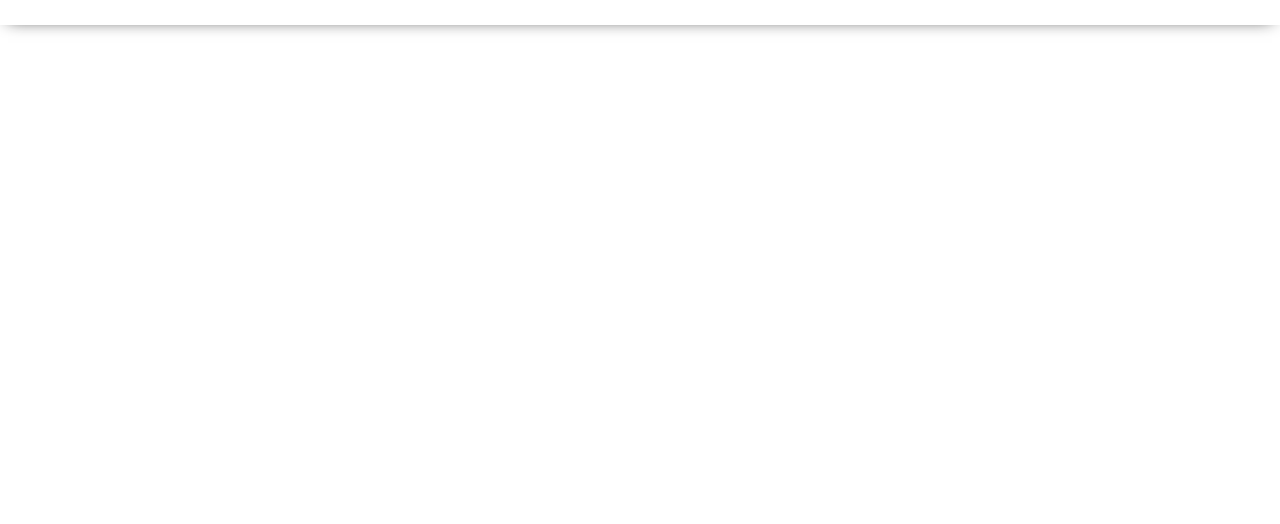
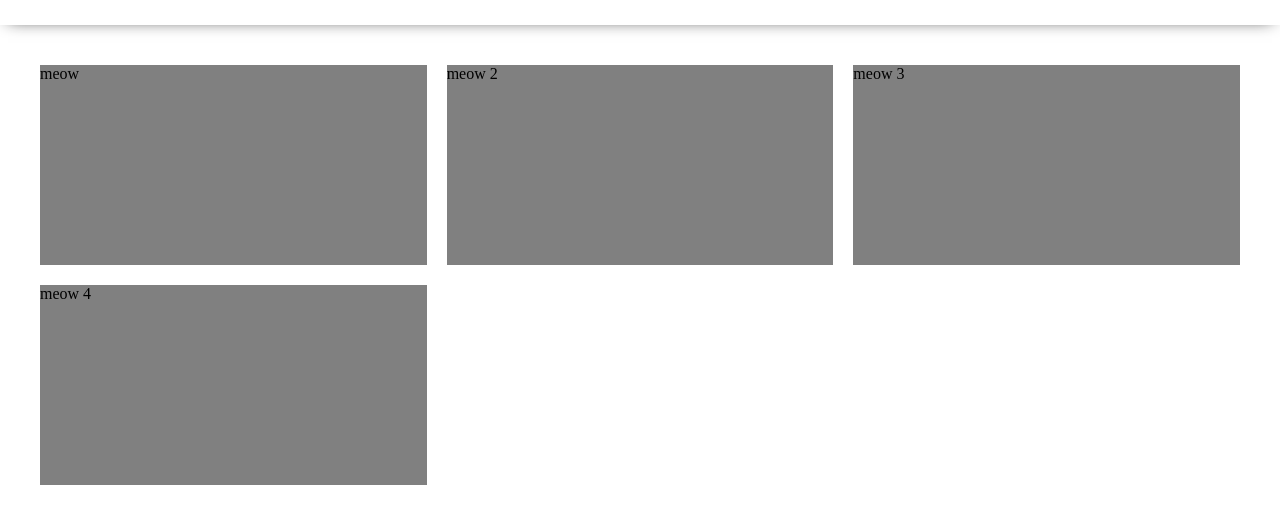
Before and after one commit to nyan-ko/odin-library, a plain HTML site: page index.html in a window 1280 px wide. Shown: the part 68-592 px from the top of the page. Drawn offline with Linux system fonts and the light colour scheme.

Commit message:
Add basic library format

```diff
--- a/index.html
+++ b/index.html
@@ -21,6 +21,9 @@
             </li>
         </ul>
     </div>
+    <div class="library">
+
+    </div>
     <script src="index.js"></script>
 </body>
 </html>
--- a/index.js
+++ b/index.js
@@ -0,0 +1,25 @@
+let library = ["meow", "meow 2", "meow 3", "meow 4"];
+
+function Book (title, author, pages, read) {
+    this.title = title;
+    this.author = author;
+    this.pages = pages;
+    this.read = read;
+}
+
+function addBook(book) {
+    library.push(book);
+}
+
+function display() {
+    const books = document.querySelector(".library");
+    console.log(library);
+    for (let i = 0; i < library.length; i++) {
+        const book = document.createElement("div");
+        book.classList.add("book");
+        book.textContent = library[i];
+        books.appendChild(book);
+    }
+}
+
+display();
--- a/styles.css
+++ b/styles.css
@@ -28,3 +28,18 @@ body {
     text-decoration: none;
     color: initial;
 }
+
+.library {
+    padding: 40px;
+    display: grid;
+    grid-template-columns: 1fr 1fr 1fr;
+    column-gap: 20px;
+    row-gap: 20px;
+}
+
+.book {
+    flex: 0 1 250px;
+    box-sizing: border-box;
+    height: 200px;
+    background-color: grey;
+}
```
